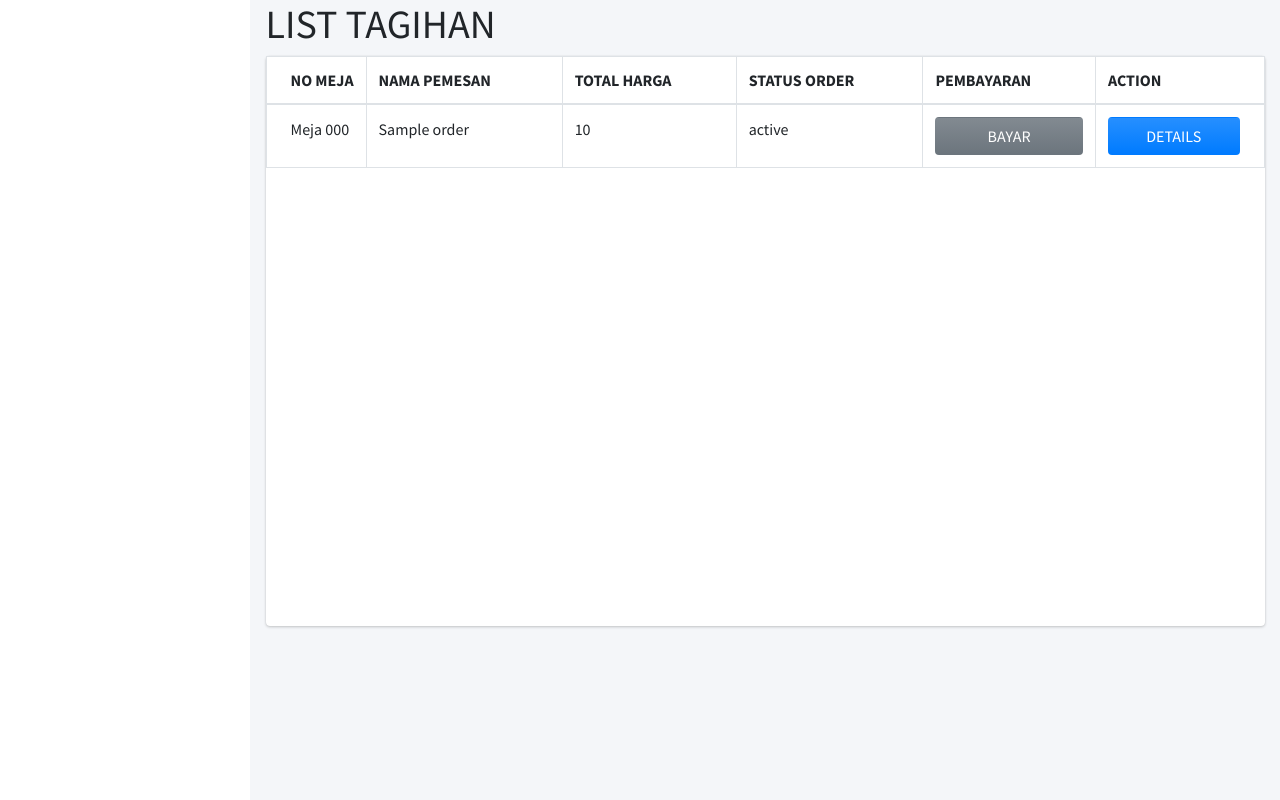
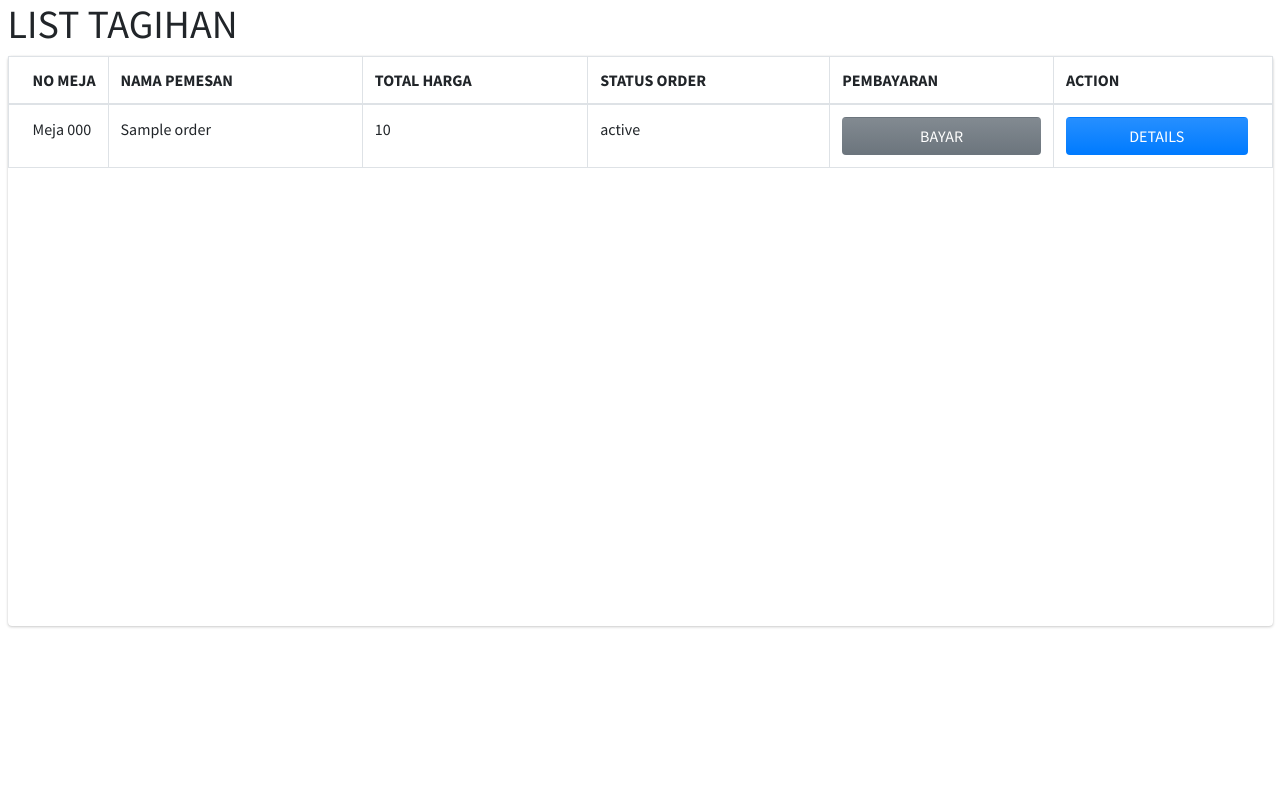
Before and after one commit to magang-team/App-Restaurant-Service, a PHP site: page /list_penagihan/pageKasir.php in a window 1280 px wide. Run offline with PHP 8.4, Linux system fonts and the light colour scheme; tables that the repository leaves empty or names only in its code hold one stand-in row (values such as "Sample post"); data that the repository does not hold is empty; some libraries are stand-ins or nearby versions.

Commit message:
Update pageKasir.php

```diff
--- a/list_penagihan/pageKasir.php
+++ b/list_penagihan/pageKasir.php
@@ -12,15 +12,16 @@
     <link rel="stylesheet" href="https://fonts.googleapis.com/css?family=Source+Sans+Pro:300,400,400i,700&display=fallback">
     <!-- Font Awesome -->
     <link rel="stylesheet" href="../plugins/fontawesome-free/css/all.min.css">
-    <!-- jsGrid -->
-    <link rel="stylesheet" href="../plugins/jsgrid/jsgrid.min.css">
-    <link rel="stylesheet" href="../plugins/jsgrid/jsgrid-theme.min.css">
+    <!-- Ionicons -->
+    <link rel="stylesheet" href="https://code.ionicframework.com/ionicons/2.0.1/css/ionicons.min.css">
     <!-- Theme style -->
     <link rel="stylesheet" href="../dist/css/adminlte.min.css">
+    <!-- overlayScrollbars -->
+    <link rel="stylesheet" href="../plugins/overlayScrollbars/css/OverlayScrollbars.min.css">
     </head>
     <body class="hold-transition sidebar-mini">
     <div class="wrapper">
-        <div class="content-wrapper">
+
         <!-- Main content -->
         <section class="content">
             <div class="container-fluid">
@@ -87,12 +88,8 @@
         </section>
         <!-- /.content -->
     </div>
-    </div>
-    <!-- jQuery -->
-    <script src="../plugins/jquery/jquery.min.js"></script>
     <!-- Bootstrap 4 -->
     <script src="../plugins/bootstrap/js/bootstrap.bundle.min.js"></script>
-    <!-- AdminLTE App -->
-    <script src="../dist/js/adminlte.min.js"></script>
+
     </body>
 </html>
```
Lines whose indentation alone changed are shown as unchanged.
